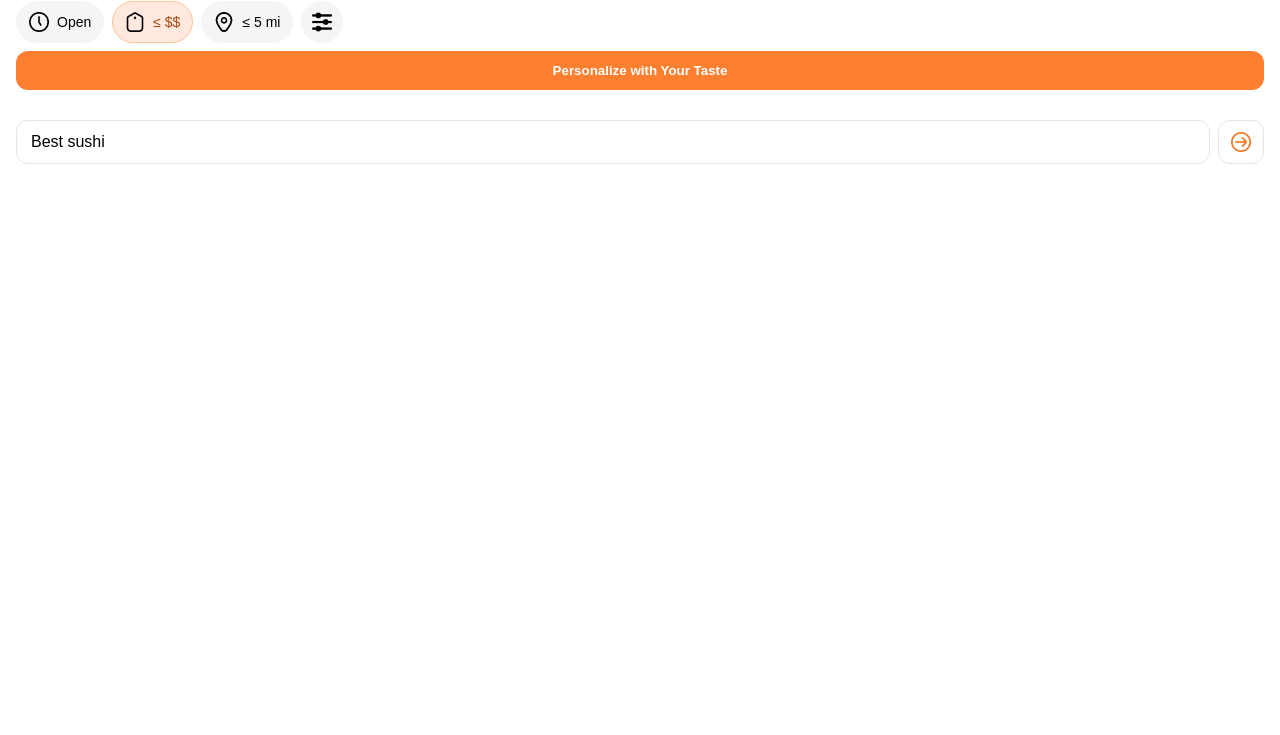
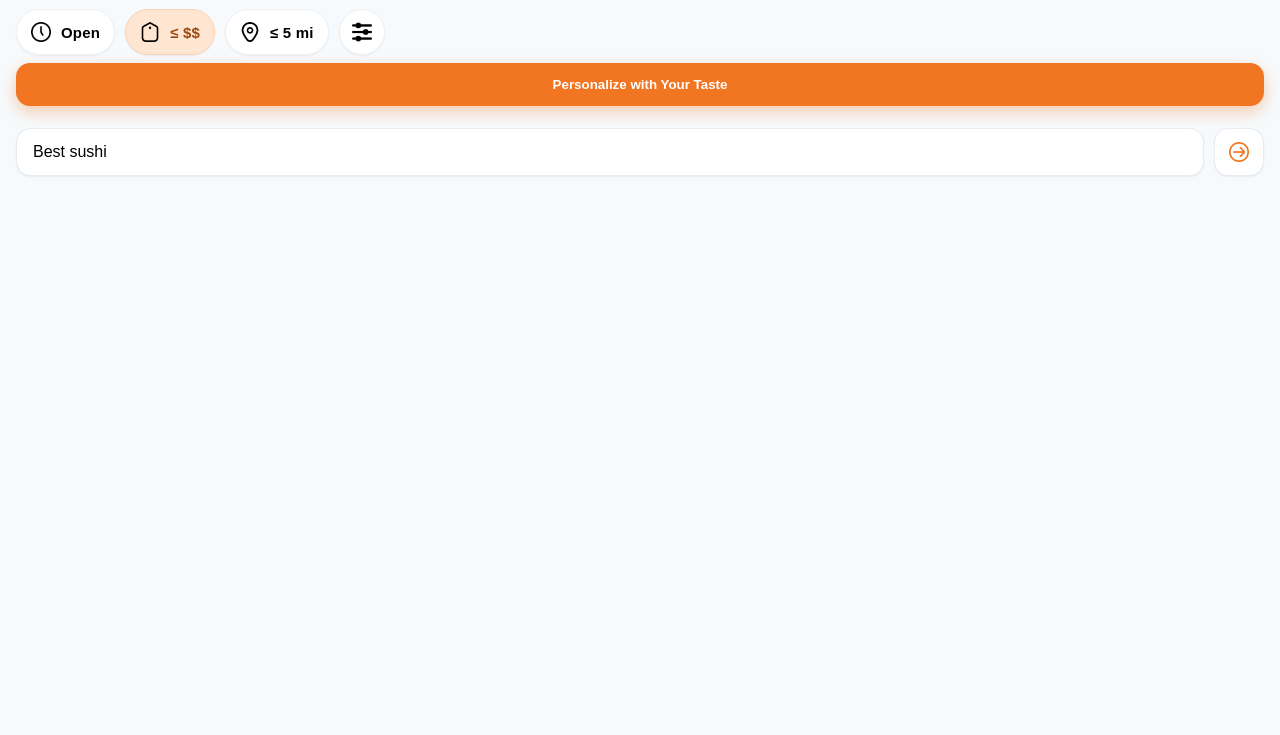
Before and after one commit to ishansadh/fareware-rn, a website: page site/index.html in a window 1280 px wide. Shown: the part 65-800 px from the top of the page. Drawn offline with Linux system fonts and the light colour scheme.

Commit message:
UI update: bolder chip text, larger font, iOS-style shadows, new colors

```diff
--- a/site/index.html
+++ b/site/index.html
@@ -6,46 +6,105 @@
   <title>FareWare</title>
   <style>
     :root{
-      --ink:#111; --muted:#666; --stroke:#e6e6e6;
-      --pill:#f4f5f7; --accent:#ff7f31; --accent-ink:#a84609; --accent-weak:#ffe9de;
+      --bg:#F7FAFC;
+      --ink:#111;
+      --muted:#667085;
+      --stroke:#E6EAF0;
+      --pill:#FFFFFF;
+      --accent:#f27521;
+      --accent-ink:#9c480e;
+      --accent-weak:#FFE6D3;
       --round:14px;
+      --shadow-1:0 1px 2px rgba(16,24,40,.06);
+      --shadow-2:0 8px 20px rgba(16,24,40,.06);
+      --shadow-inset:inset 0 0 0 1px var(--stroke);
     }
+
     *{box-sizing:border-box}
-    body{font-family:-apple-system,system-ui,Segoe UI,Roboto,sans-serif;margin:16px;color:var(--ink);background:#fff}
-    header{display:flex;align-items:center;justify-content:space-between;margin-bottom:8px}
-    .logo{height:28px;display:block}
+    body{
+      font-family:-apple-system,system-ui,Segoe UI,Roboto,Helvetica,Arial,sans-serif;
+      margin:16px;
+      color:var(--ink);
+      background:var(--bg);
+      -webkit-font-smoothing:antialiased;
+    }
 
-    .iconbar{display:flex;gap:8px;align-items:center;flex-wrap:wrap}
-    .chip{display:inline-flex;align-items:center;gap:8px;padding:10px 12px;border-radius:999px;background:var(--pill);
-      border:1px solid transparent;cursor:pointer;user-select:none}
-    .chip.active{background:var(--accent-weak);border-color:#ffc299;color:var(--accent-ink)}
-    .chip.icon-only{padding:10px}
-    .ico{width:20px;height:20px;display:block;object-fit:contain}
-    .chip .label{font-size:14px;line-height:1}
+    /* Header */
+    header{
+      display:flex; align-items:center; justify-content:space-between;
+      margin-bottom:12px;
+    }
+    .logo{height:30px; display:block}
 
-    .ctaTaste{display:flex;gap:8px;align-items:center;justify-content:center;background:var(--accent);color:#fff;border:none;
-      width:100%;padding:12px;border-radius:12px;font-weight:600;cursor:pointer}
-    .recentRow{display:flex;gap:8px;overflow:auto;padding:4px 0 6px}
-    .bubble{border:1px solid var(--stroke);padding:10px 12px;border-radius:999px;white-space:nowrap;background:#fff;cursor:pointer}
+    /* Chips / Icon buttons row */
+    .iconbar{display:flex; gap:10px; align-items:center; flex-wrap:wrap}
+    .chip{
+      display:inline-flex; align-items:center; gap:10px;
+      padding:12px 14px; border-radius:999px;
+      background:var(--pill); border:1px solid #EEF2F6;
+      box-shadow:var(--shadow-1);
+      cursor:pointer; user-select:none;
+      transition:transform .05s ease, box-shadow .15s ease, background .15s ease;
+    }
+    .chip:active{transform:translateY(1px)}
+    .chip.active{background:var(--accent-weak); border-color:#FFD0B0; color:var(--accent-ink)}
+    .chip.icon-only{padding:12px}
+    .ico{width:20px; height:20px; display:block; object-fit:contain}
+    .chip .label{
+      font-size:15px; line-height:1; font-weight:600; letter-spacing:.2px;
+    }
 
-    .searchRow{display:flex;gap:8px;margin-top:8px}
-    .searchInput{flex:1;border:1px solid var(--stroke);border-radius:12px;padding:12px 14px;font-size:16px}
-    .sendbtn{display:inline-flex;align-items:center;justify-content:center;gap:8px;border:1px solid var(--stroke);background:#fff;
-      border-radius:12px;padding:10px 12px;cursor:pointer}
+    /* CTA */
+    .ctaTaste{
+      display:flex; gap:8px; align-items:center; justify-content:center;
+      width:100%; padding:14px 16px; border-radius:14px;
+      background:var(--accent); color:#fff; font-weight:700; border:none;
+      box-shadow:0 6px 16px rgba(242,117,33,.35);
+      margin-top:8px;
+    }
 
-    #status{font-size:12px;color:var(--muted);margin:10px 0}
-    #results{display:grid;gap:12px}
-    .card{background:#fff;border:1px solid var(--stroke);border-radius:var(--round);overflow:hidden}
-    .img{width:100%;height:180px;background:#eee;object-fit:cover;display:block}
-    .pad{padding:12px}
-    .title{display:flex;justify-content:space-between;align-items:center;gap:8px}
-    .name{font-weight:600;font-size:16px}
-    .price{font-weight:600}
-    .meta{color:var(--muted);font-size:13px;margin-top:4px}
-    .rowBetween{display:flex;justify-content:space-between;align-items:center;margin-top:8px;gap:12px}
-    .heart{border:1px solid var(--stroke);background:#fff;padding:8px;border-radius:10px;display:inline-flex;align-items:center}
-    .heart.saved{background:var(--accent-weak);border-color:#ffc299}
-    .tags a{color:#0b66d6;text-decoration:none;margin-right:6px}
+    /* Recent searches */
+    .recentRow{display:flex; gap:10px; overflow:auto; padding:6px 0 8px}
+    .bubble{
+      border-radius:999px; background:#fff; padding:10px 12px;
+      box-shadow:var(--shadow-1); border:1px solid #EEF2F6; white-space:nowrap; cursor:pointer;
+      font-weight:600; color:#344054;
+    }
+
+    /* Search row */
+    .searchRow{display:flex; gap:10px; margin-top:8px}
+    .searchInput{
+      flex:1; border-radius:14px; padding:14px 16px; font-size:16px;
+      border:1px solid #E7EBF0; background:#fff; box-shadow:var(--shadow-1);
+    }
+    .sendbtn{
+      display:inline-flex; align-items:center; justify-content:center; gap:8px;
+      padding:12px 14px; border-radius:14px; background:#fff;
+      border:1px solid #E7EBF0; box-shadow:var(--shadow-1); cursor:pointer;
+    }
+
+    /* Status + results */
+    #status{font-size:12px; color:var(--muted); margin:12px 0}
+    #results{display:grid; gap:14px}
+
+    /* Result cards */
+    .card{
+      background:#fff; border:1px solid #EEF2F6; border-radius:16px; overflow:hidden;
+      box-shadow:var(--shadow-2);
+    }
+    .img{width:100%; height:180px; background:#EFF3F8; object-fit:cover; display:block}
+    .pad{padding:14px}
+    .title{display:flex; justify-content:space-between; align-items:center; gap:10px}
+    .name{font-weight:700; font-size:17px}
+    .price{font-weight:700}
+    .meta{color:var(--muted); font-size:13px; margin-top:4px}
+    .rowBetween{display:flex; justify-content:space-between; align-items:center; margin-top:10px; gap:12px}
+    .heart{
+      border:1px solid #E7EBF0; background:#fff; padding:9px; border-radius:12px;
+      display:inline-flex; align-items:center; box-shadow:var(--shadow-1);
+    }
+    .heart.saved{background:var(--accent-weak); border-color:#FFD0B0}
+    .tags a{color:#0B66D6; text-decoration:none; margin-right:6px; font-weight:600}
     .detail{margin-top:16px}
 
     .spacer8{height:8px} .spacer12{height:12px}
@@ -80,12 +139,7 @@
     </button>
   </div>
 
-  <div class="spacer8"></div>
-
-  <!-- Big CTA -->
   <button id="tasteBtn" class="ctaTaste">Personalize with Your Taste</button>
-
-  <div class="spacer12"></div>
 
   <!-- Recent searches -->
   <div id="recentRow" class="recentRow"></div>
@@ -107,11 +161,13 @@
     const FN_DETAILS = '/.netlify/functions/placeDetails';
     const FN_PHOTO   = '/.netlify/functions/photo';
 
+    // state
     let CURRENT_COORDS = { lat:41.7508, lng:-88.1535 };
     let filters = { openNow:false, maxPrice:2, radiusMi:5 };
     let saved = new Set(JSON.parse(localStorage.getItem('fw_saved')||'[]'));
     let recent = JSON.parse(localStorage.getItem('fw_recent')||'[]');
 
+    // els
     const q = document.getElementById('q');
     const go = document.getElementById('go');
     const statusEl = document.getElementById('status');
@@ -126,6 +182,7 @@
     const savedCount= document.getElementById('savedCount');
     const recentRow = document.getElementById('recentRow');
 
+    // helpers
     const dollars = n => n ? '$'.repeat(n) : '';
     function miles(from,to){
       if(!from||!to) return '';
@@ -135,6 +192,7 @@
     }
     function tagLink(t){ return `<a href="#" data-term="${t}">#${t.replace(/_/g,'')}</a>`; }
 
+    // RN messaging (coords)
     function setCoords(lat,lng){ CURRENT_COORDS={lat,lng}; }
     function handleFWMessage(raw){
       try{
@@ -150,6 +208,7 @@
     document.addEventListener('message',e=>handleFWMessage(e.data),false);
     try{ window.ReactNativeWebView?.postMessage(JSON.stringify({type:'FW_READY'})); }catch{}
 
+    // recent searches
     function renderRecent(){
       recentRow.innerHTML = recent.slice(0,6).map(t=>`<button class="bubble" data-term="${t}">${t}</button>`).join('');
       [...recentRow.querySelectorAll('.bubble')].forEach(b=>{
@@ -164,6 +223,7 @@
     }
     renderRecent();
 
+    // saved
     function updateSavedCount(){ savedCount.textContent=String(saved.size); }
     updateSavedCount();
     savedBtn.addEventListener('click', ()=>{
@@ -175,6 +235,7 @@
       resultsEl.appendChild(ul);
     });
 
+    // chips
     chipOpen.addEventListener('click', ()=>{
       filters.openNow=!filters.openNow;
       chipOpen.classList.toggle('active', filters.openNow);
@@ -196,6 +257,7 @@
     chipFilters.addEventListener('click', ()=>{ alert('More filters coming soon ✨'); });
     tasteBtn.addEventListener('click', ()=>{ alert('Launching “Your Taste” questionnaire soon!'); });
 
+    // search actions
     go.addEventListener('click', onSearch);
     q.addEventListener('keydown', e=>{ if(e.key==='Enter') onSearch(); });
 
@@ -253,6 +315,7 @@
         `;
       }).join('');
 
+      // open details
       [...resultsEl.querySelectorAll('.card')].forEach(el=>{
         el.addEventListener('click',(e)=>{
           if(e.target.closest('.tags')||e.target.closest('.heart')) return;
@@ -260,6 +323,7 @@
         });
       });
 
+      // save toggles
       [...resultsEl.querySelectorAll('.heart')].forEach(btn=>{
         btn.addEventListener('click',(e)=>{
           e.stopPropagation();
@@ -272,6 +336,7 @@
         });
       });
 
+      // hashtags
       [...resultsEl.querySelectorAll('.tags a')].forEach(a=>{
         a.addEventListener('click',(e)=>{
           e.preventDefault(); e.stopPropagation();
@@ -293,7 +358,7 @@
         const img = d.photo_ref ? `${FN_PHOTO}?ref=${encodeURIComponent(d.photo_ref)}&maxwidth=1200` : '';
         const hours = d.opening_hours?.weekday_text ? d.opening_hours.weekday_text.join('<br/>') : '';
         detailEl.innerHTML = `
-          <div class="card" style="border-color:#ccc">
+          <div class="card" style="border-color:#DDE3EA">
             ${img?`<img class="img" src="${img}" alt="" style="height:220px">`:''}
             <div class="pad">
               <div class="title">
@@ -309,6 +374,7 @@
       }catch(e){ detailEl.textContent='Failed to load details: '+e.message; }
     }
 
+    // initial seed
     q.value='Best sushi';
   </script>
 </body>
```
